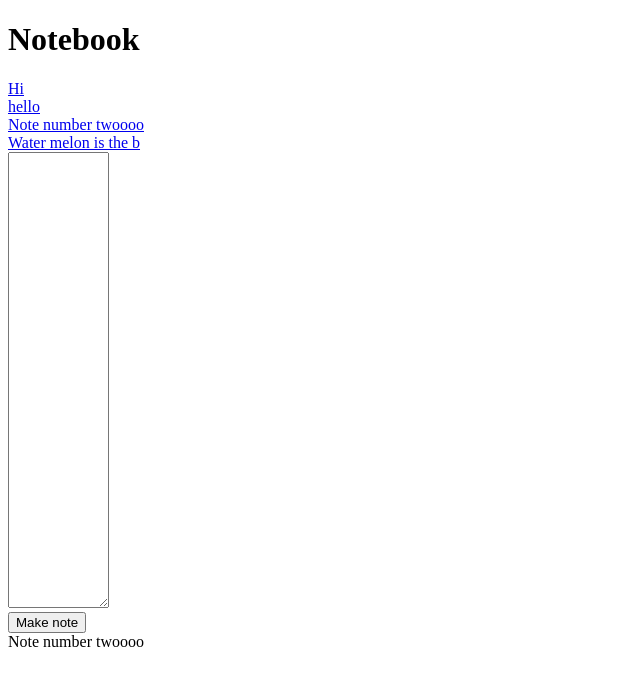
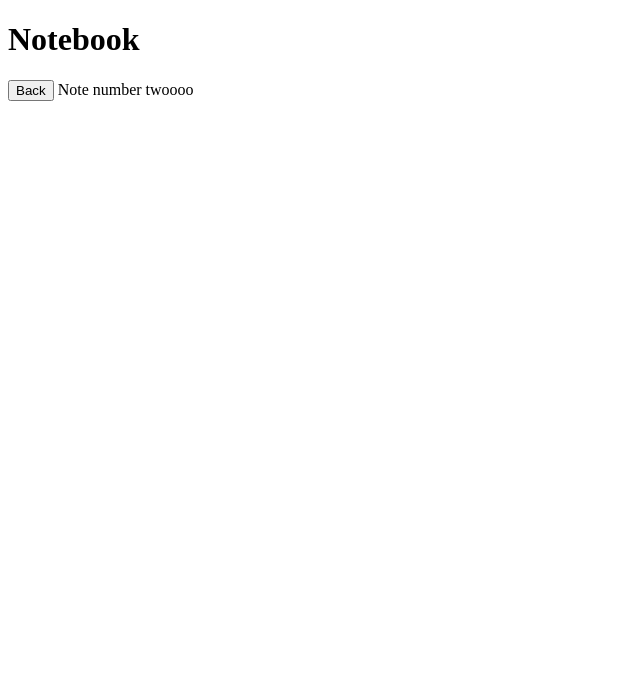
Before and after one commit to tommyrharper/notes-app, a plain HTML site: page index.html in a window 1280 px wide. Both pictures are taken after a click on the link "Note number twoooo". Shown: the whole page, without its empty margins (0-640 px from the left). Drawn offline with Linux system fonts and the light colour scheme.

Commit message:
Add Individual Note View

```diff
--- a/index.html
+++ b/index.html
@@ -10,12 +10,16 @@
 </head>
 <body>
   <h1>Notebook</h1>
-  <div id="notes-list"></div>
-  <form >
-    <textarea id="add-note" type="text" name="add-note" rows="30" cols="10" ></textarea><br>
-    <input id="submit-note" onclick="addNote(event)" type="submit" value="Make note">
-</form>
-<div id="individual-note"></div>
+  <div id="notes-list-view">
+    <div id="notes-list"></div>
+    <form>
+        <textarea id="add-note" type="text" name="add-note" rows="30" cols="10" ></textarea><br>
+        <input id="submit-note" onclick="addNote(event)" type="submit" value="Make note">
+    </form>
+  </div>
+<div id="individual-note-view">
+  <button id="back" onclick="onClickBack">Back</button>
+</div>
 </body>
 <script src="interface.js"></script>
 </html>
--- a/interface.js
+++ b/interface.js
@@ -7,7 +7,6 @@ document.getElementById("submit-note").addEventListener("click", function() {
 */
 let notebook = new Notebook();
 populateNoteList();
-
 window.addEventListener("hashchange", showEntireNote);
 
 function addNote(event) {
@@ -27,12 +26,33 @@ function populateNoteList() {
 }
 
 function showEntireNote() {
+  let noteAddress = findNoteAddress();
+  let index = findIndexOfNoteClicked(noteAddress);
+  displayNoteView(index);
+  hideNotesListView();
+}
+
+function onClickBack() {
+  document.getElementById("notes-list-view").style.display = "block";
+}
+
+function findNoteAddress() {
   let locationHash = window.location.hash;
-  let noteAddress = locationHash.split('#')[1];
+  return noteAddress = locationHash.split('#')[1];
+}
+
+function findIndexOfNoteClicked(noteAddress) {
   let parent = document.getElementById("notes-list");
   let id = noteAddress.replace(/%20/g, " ")
   let child = document.getElementById(id);
-  let index = Array.prototype.indexOf.call(parent.children, child);
-  let element = document.getElementById("individual-note");
-  element.innerHTML = notebook.displayNote(index);
+  return Array.prototype.indexOf.call(parent.children, child);
 }
+
+function displayNoteView(index) {
+  let element = document.getElementById("individual-note-view");
+  element.innerHTML += notebook.displayNote(index);
+}
+
+function hideNotesListView() {
+  document.getElementById("notes-list-view").style.display = "none";
+}
--- a/src/notebook.js
+++ b/src/notebook.js
@@ -11,9 +11,6 @@ class Notebook {
     this.notes.push(note)
   }
   displayNote(index) {
-    console.log('in displayNote')
-    console.log(index)
-    console.log(this.notes)
     return this.notes[index]
   }
 }
```
